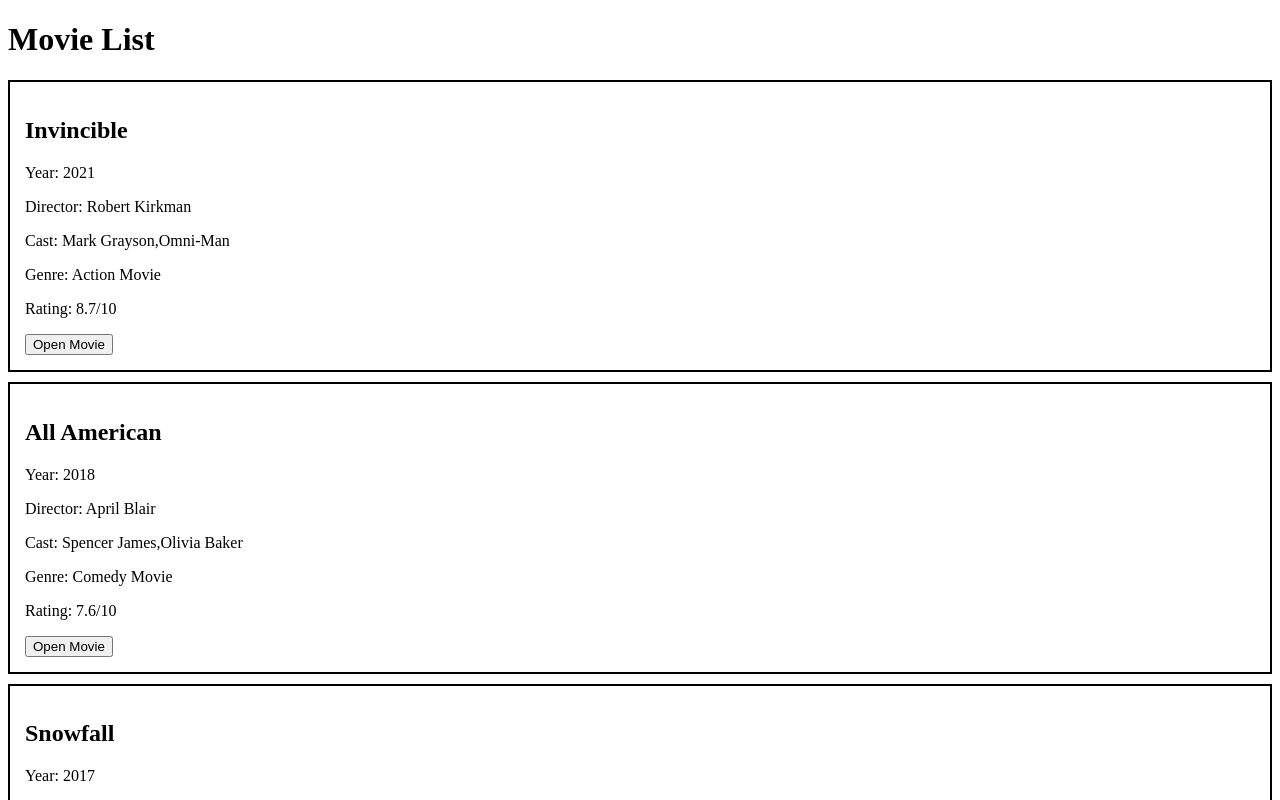
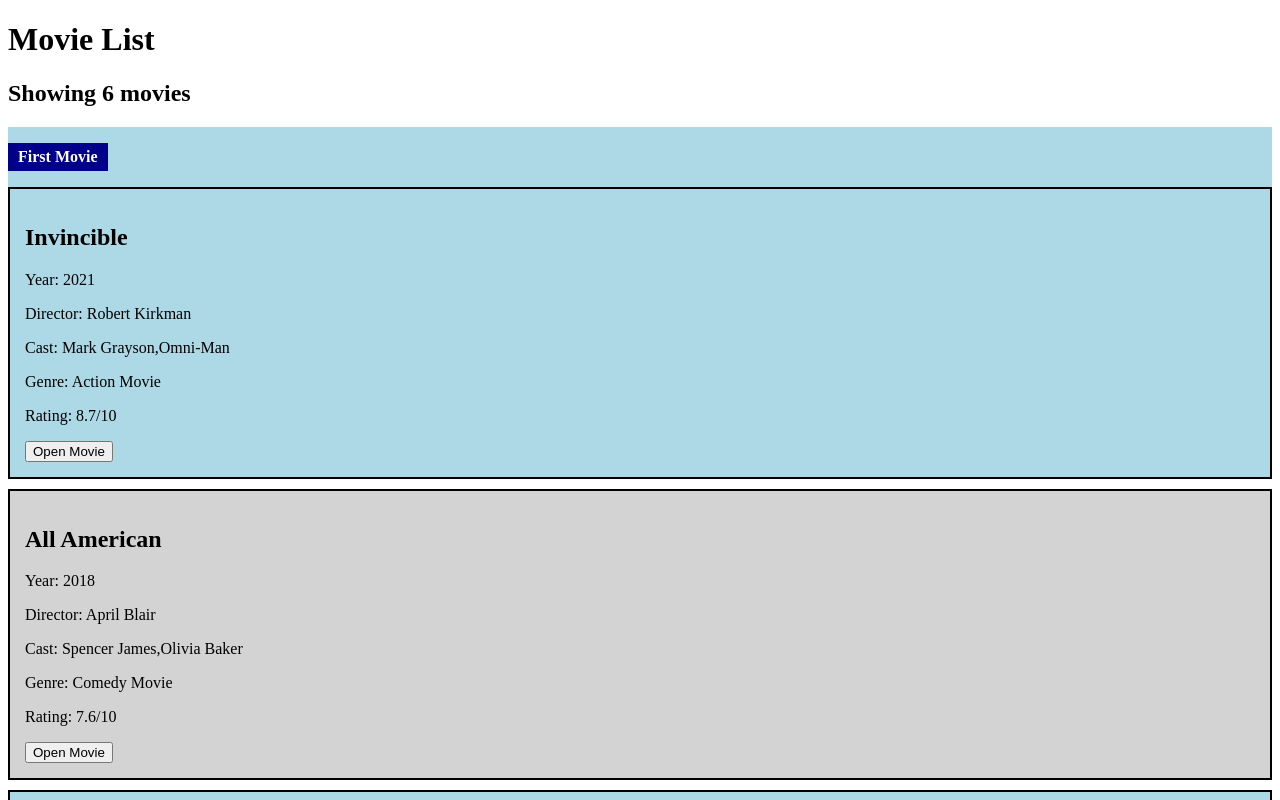
Before and after one commit to RaqeebDejonwo/raqeeb, an Angular app: page / in a window 1280 px wide. Shown: the top 800 px of the page. Built offline with nearby package versions, Linux system fonts and the light colour scheme.

Commit message:
Add contextual movie list styling

```diff
--- a/src/app/movie-list/movie-list.css
+++ b/src/app/movie-list/movie-list.css
@@ -0,0 +1,19 @@
+.even {
+  background-color: lightblue;
+}
+
+.odd {
+  background-color: lightgray;
+}
+
+.first-label {
+  background-color: darkblue;
+  color: white;
+  display: inline-block;
+  padding: 5px 10px;
+  font-weight: bold;
+}
+
+.last {
+  border-bottom: 6px solid darkblue;
+}
--- a/src/app/movie-list/movie-list.html
+++ b/src/app/movie-list/movie-list.html
@@ -1,10 +1,32 @@
 <h1>Movie List</h1>
 
-@for (movie of movies; track movie.id) {
-  <app-movie-list-item
-    [item]="movie"
-    (movieEvent)="handleMovieEvent($event)">
-  </app-movie-list-item>
+@for (
+  movie of movies;
+  track movie.id;
+  let even = $even;
+  let odd = $odd;
+  let first = $first;
+  let last = $last;
+  let count = $count
+  ) {
+  @if (first) {
+    <h2>Showing {{ count }} movies</h2>
+  }
+
+  <div
+    [class.even]="even"
+    [class.odd]="odd"
+    [class.last]="last">
+
+    @if (first) {
+      <p class="first-label">First Movie</p>
+    }
+
+    <app-movie-list-item
+      [item]="movie"
+      (movieEvent)="handleMovieEvent($event)">
+    </app-movie-list-item>
+  </div>
 } @empty {
   <p>No movies available.</p>
 }
```
